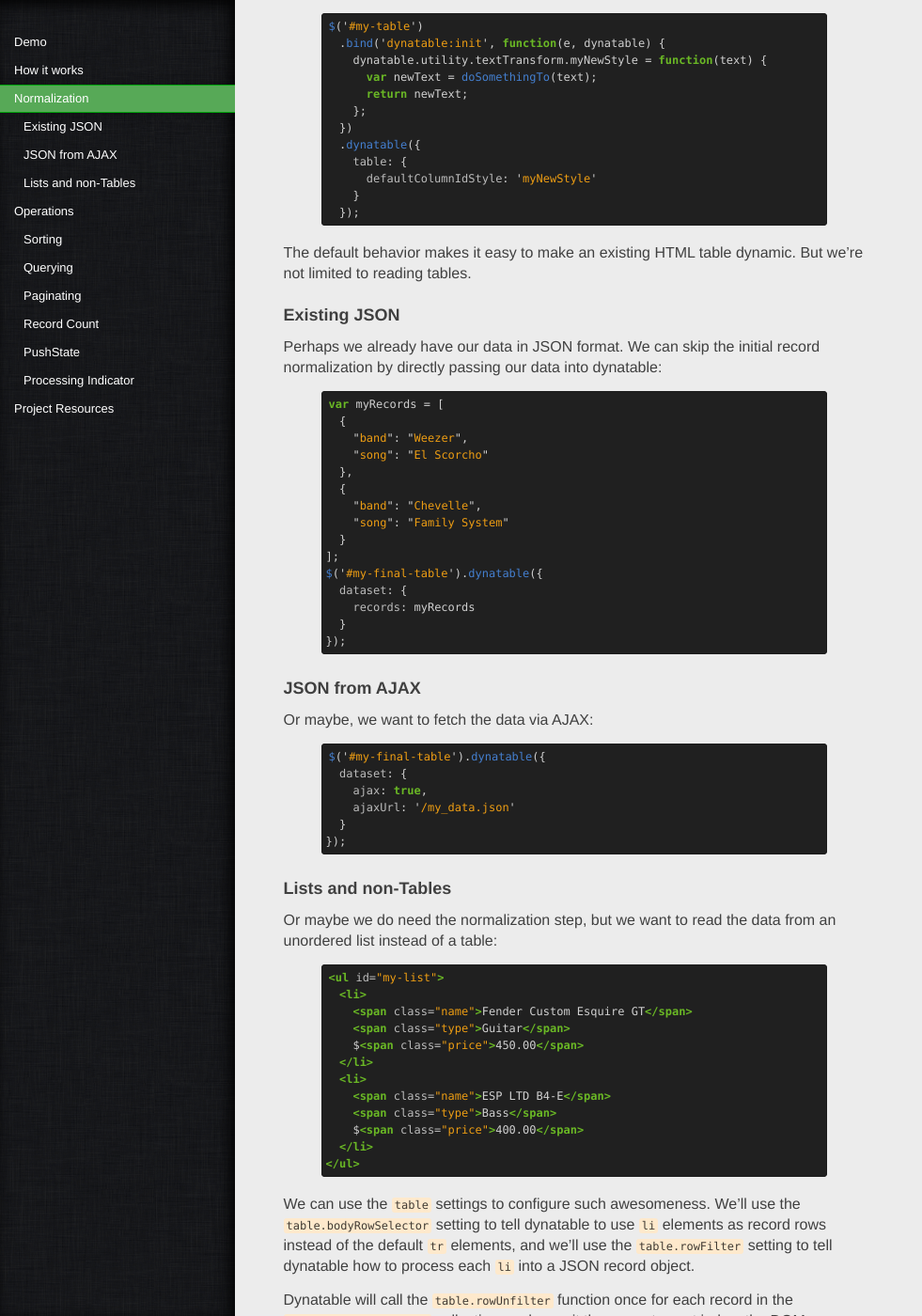
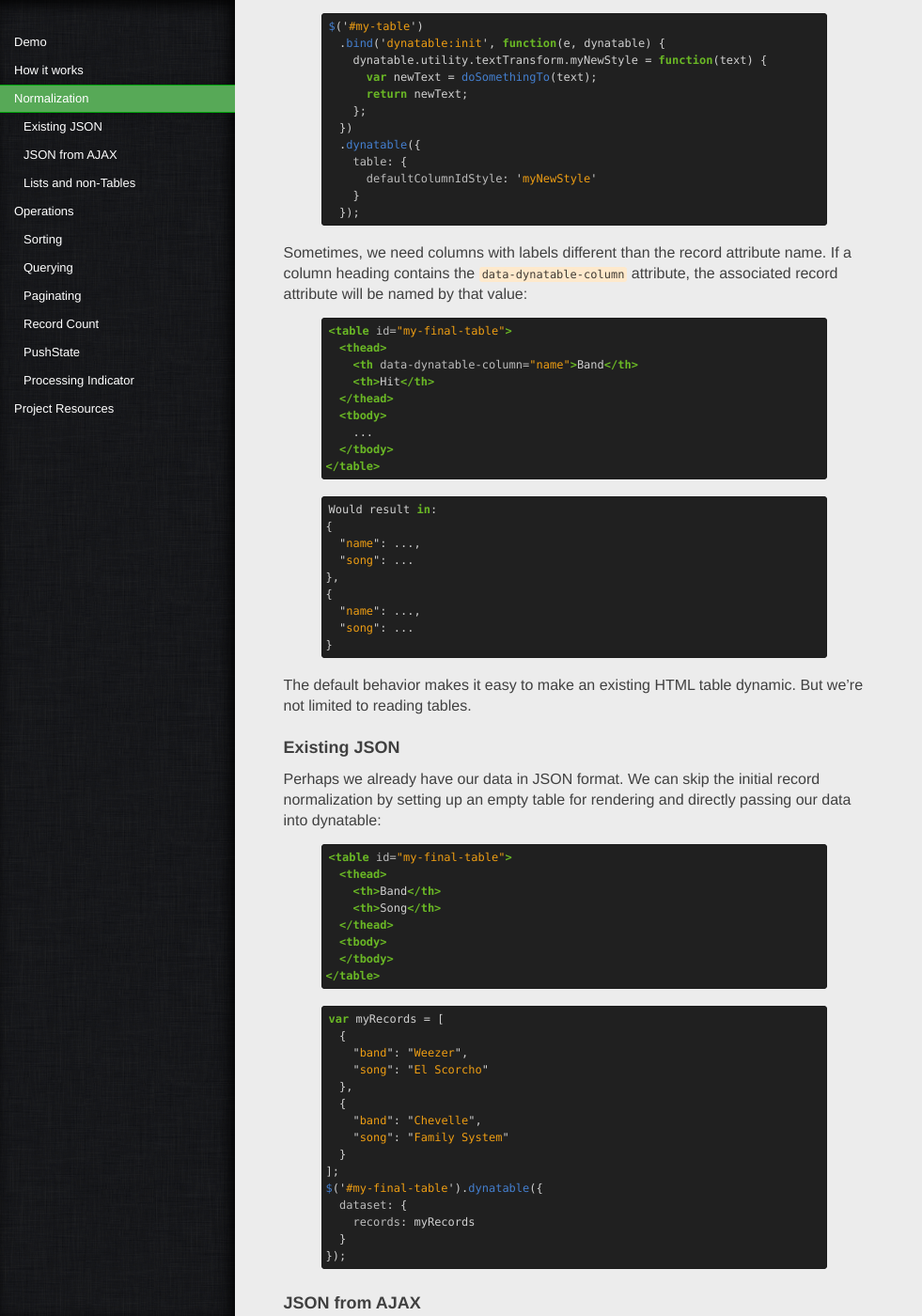
Before and after one commit to alfajango/alfajango.github.com, a Jekyll site: the page built from _posts/2012-01-09-dynatable.md, in a window 1280 px wide and 1400 px high, scrolled down 3331 px. Shown: the whole window at 94% size, without its empty margins (0-981 px from the left). Built offline with Jekyll 4.4.1, drawn with Linux system fonts in a browser that asks for light colours; Markdown is read by kramdown in place of the engine named in the settings; some of the changed text lies outside the part shown.

Commit message:
Updated dynatable docs, added more info for initializing with json data, and more info on using sort attributes.

```diff
--- a/_posts/2012-01-09-dynatable.md
+++ b/_posts/2012-01-09-dynatable.md
@@ -1296,6 +1296,34 @@
   });
 {% endhighlight %}
 
+Sometimes, we need columns with labels different than the record
+attribute name. If a column heading contains the `data-dynatable-column`
+attribute, the associated record attribute will be named by that value:
+
+{% highlight html %}
+<table id="my-final-table">
+  <thead>
+    <th data-dynatable-column="name">Band</th>
+    <th>Hit</th>
+  </thead>
+  <tbody>
+    ...
+  </tbody>
+</table>
+{% endhighlight %}
+
+{% highlight js %}
+Would result in:
+{
+  "name": ...,
+  "song": ...
+},
+{
+  "name": ...,
+  "song": ...
+}
+{% endhighlight %}
+
 
 The default behavior makes it easy to make an existing HTML table
 dynamic. But we're not limited to reading tables.
@@ -1303,8 +1331,19 @@
 ### Existing JSON
 
 Perhaps we already have our data in JSON format. We can
-skip the initial record normalization by directly passing our data into
-dynatable:
+skip the initial record normalization by setting up an empty table for
+rendering and directly passing our data into dynatable:
+
+{% highlight html %}
+<table id="my-final-table">
+  <thead>
+    <th>Band</th>
+    <th>Song</th>
+  </thead>
+  <tbody>
+  </tbody>
+</table>
+{% endhighlight %}
 
 {% highlight js %}
 var myRecords = [
@@ -1327,6 +1366,17 @@
 ### JSON from AJAX
 
 Or maybe, we want to fetch the data via AJAX:
+
+{% highlight html %}
+<table id="my-final-table">
+  <thead>
+    <th>Some Attribute</th>
+    <th>Some Other Attribute</th>
+  </thead>
+  <tbody>
+  </tbody>
+</table>
+{% endhighlight %}
 
 {% highlight js %}
 $('#my-final-table').dynatable({
@@ -1518,6 +1568,37 @@
 "unfilter" function which returns a JavaScript `Number` and parses out
 the comma seperator. Likewise, we then run it through a rendering filter
 which re-inserts the comma when rendering the number back to the DOM.
+
+Sometimes, we need one column to sort based on some other attribute.
+For example, maybe we have a column which needs to sort on another
+hidden column. We can use the `data-dynatable-sorts` attribute on the
+column header to let dynatable know.
+
+{% highlight html %}
+<table id="sorting-example">
+  <thead>
+    <tr>
+      <th>Name</th>
+      <th data-dynatable-sorts="computerYear">Year</th>
+      <th style="display: none">Computer Year</th>
+    </tr>
+  </thead>
+  <tbody>
+    <tr>
+      <td>Steve</td>
+      <td>Two Thousand and Thirteen</td>
+      <td>2013</td>
+    </tr>
+  </tbody
+</table>
+{% endhighlight %}
+
+In the above example, dynatable will detect that the last column heading
+is hidden, and will hide all cells under that column, and it will sort
+the "Year" column based on the attribute in the last column.
+
+If we have a column we don't want to be sortable, we just add the
+`data-dynatable-no-sort` attribute.
 
 We can also use our own custom sort function. We just need to add our
 sort function to the `sorts.functions` object. For example, let's say we
```
